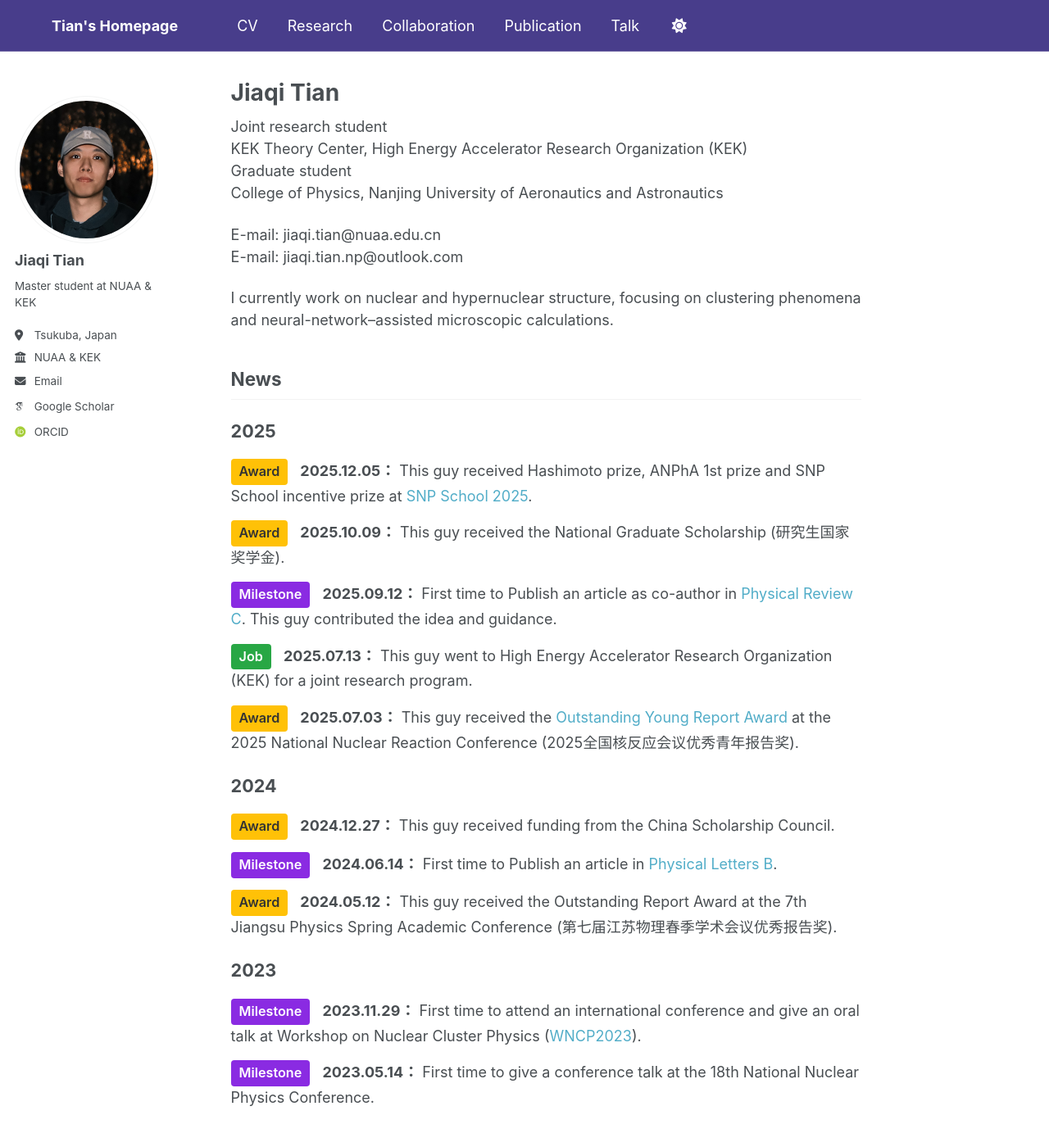
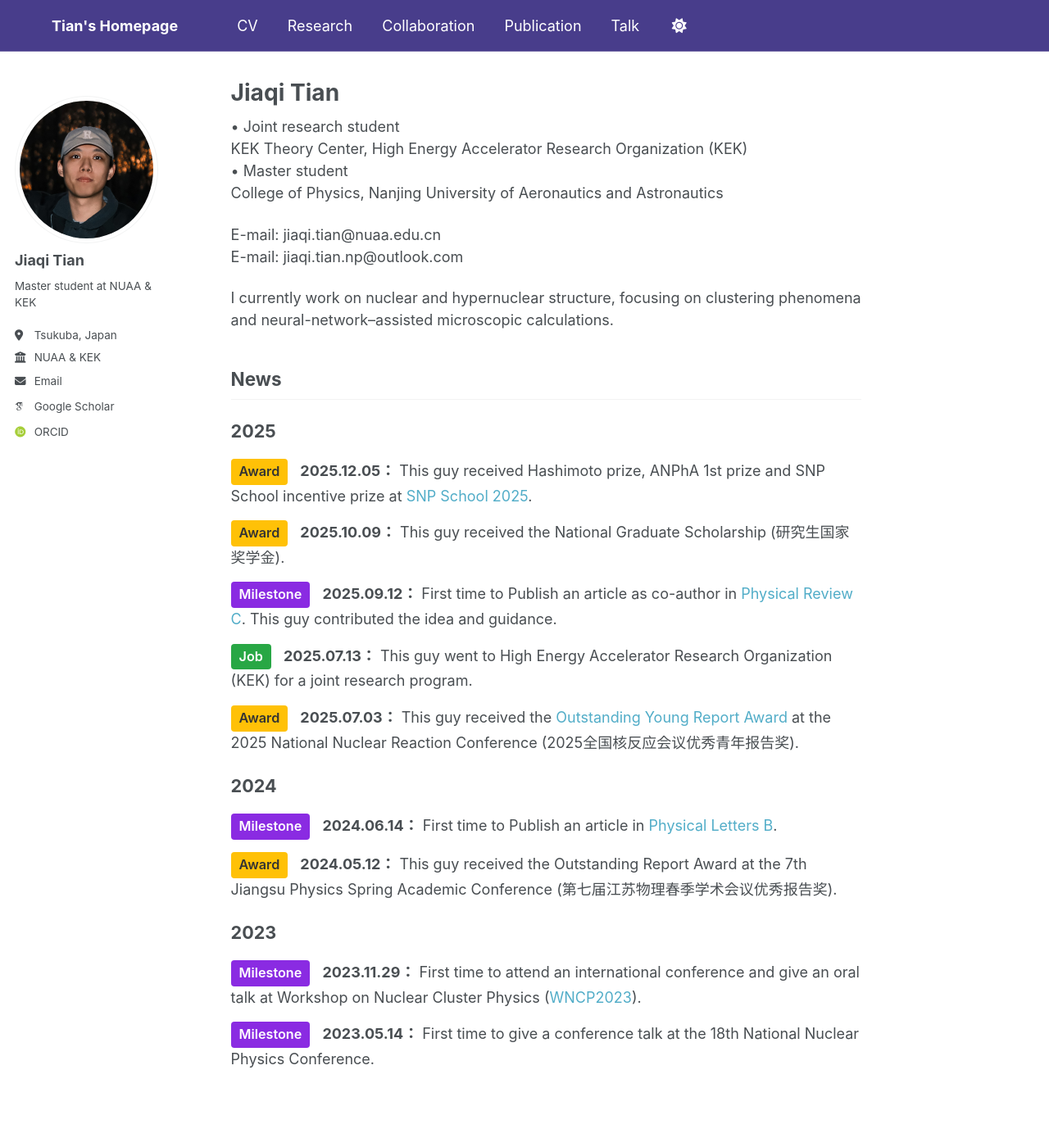
Before and after one commit to T-plus7/JiaqiTian.github.io, a Jekyll site: the page built from _pages/about.md, in a window 1280 px wide and 1400 px high. Shown: the top 1389 px of the window at 82% size. Built offline with Jekyll 4.4.1, drawn with Linux system fonts in a browser that asks for light colours; some web fonts are replaced; a script bundle is joined from its source files by our own code; library files that are not in the unit come from our copies.

Commit message:
Remove sitemap, update homepage format, remove China Scholarship Council entry

```diff
--- a/_data/news.yml
+++ b/_data/news.yml
@@ -56,16 +56,6 @@
 
 
 - year: 2024
-  month: 12
-  day: 27
-  tag: Award
-  tag_color: gold
-  description: "This guy received funding from the China Scholarship Council."
-  award_title: "China Scholarship Council funding"
-  award_source: "China Scholarship Council"
-  sort_key: "2024-12-27"
-
-- year: 2024
   month: 06
   day: 14
   tag: Milestone
--- a/_includes/footer/custom.html
+++ b/_includes/footer/custom.html
@@ -1,6 +1,4 @@
 <!-- start custom footer snippets -->
-
-<a href="/sitemap/">Sitemap</a>
 
 <!-- Support for MatJax -->
 <script defer src="https://cdnjs.cloudflare.com/polyfill/v3/polyfill.min.js?features=es6"></script>
--- a/_pages/about.md
+++ b/_pages/about.md
@@ -8,9 +8,9 @@ redirect_from:
 ---
 
 
-Joint research student\\
+• Joint research student\\
 KEK Theory Center, High Energy Accelerator Research Organization (KEK)\\
-Graduate student\\
+• Master student\\
 College of Physics, Nanjing University of Aeronautics and Astronautics
 
 E-mail: jiaqi.tian@nuaa.edu.cn\\
```
Also changed, not shown: _pages/cv.md (+3 -3 lines).
